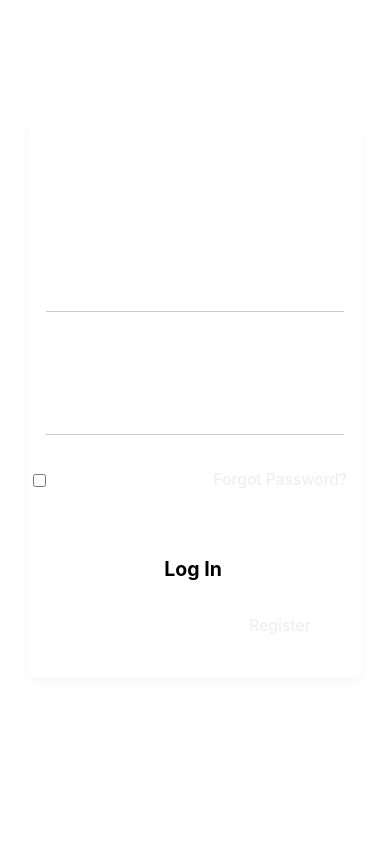
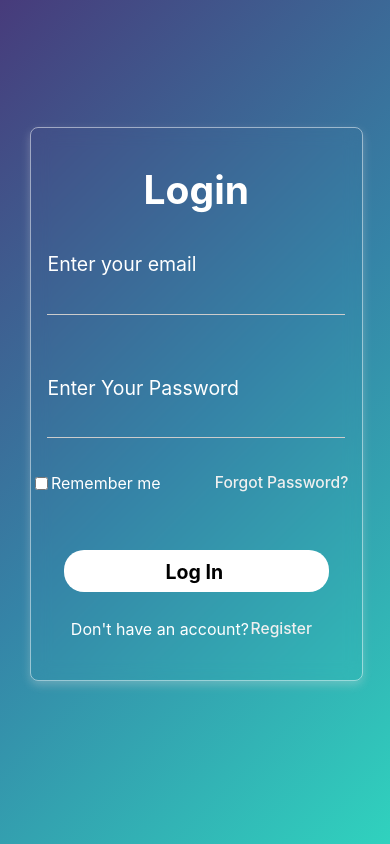
Before and after one commit to Abhinav352/MainProject_S8, a React (Vite) app in the folder main/: page /Login in a window 390 px wide. Built offline with nearby package versions, Linux system fonts and the light colour scheme; no server answers.

Commit message:
background change

```diff
--- a/main/src/assets/Login.css
+++ b/main/src/assets/Login.css
@@ -5,12 +5,18 @@ body {
     position: fixed;
     align-items: center;
     justify-content: center;
-    min-height: 100vh;
-    width: 100%;
+
     padding: 5vw;
     box-sizing: border-box;
   }
-
+  .backg{
+    background-image: linear-gradient(-225deg, #473B7B 0%, #3584A7 51%, #30D2BE 100%);
+    height: 100vh;
+    width: 100vw;
+  }
+  #wrapper{
+    position: fixed;
+  }
   form {
     display: flex;
     flex-direction: column;
@@ -94,8 +100,8 @@ body {
     }
      body #wrapper{
         padding: 2vh 2vw;
-        margin-top: 15%;
-        margin-bottom: 5%;
+        margin-top: 6%;
+        margin-left: 35%;
      }
      h2 {
       font-size: 3vw;
@@ -178,7 +184,8 @@ body {
         width: 85vw;
         max-width: 400px;
         border-radius: 8px;
-        margin-bottom: 5vh;
+        margin-left: 3.5vh;
+        margin-top: 15vh;
         text-align: center;
         border: 1px solid rgba(255, 255, 255, 0.5);
         box-shadow: 0px 4px 10px rgba(230, 224, 224, 0.3);
--- a/main/src/assets/Login.jsx
+++ b/main/src/assets/Login.jsx
@@ -59,7 +59,7 @@ const Login = () => {
   };
 
   return (
-
+    <div className='backg'>
     <div id='wrapper'>
       <form >
       <h2>Login</h2>
@@ -95,6 +95,7 @@ const Login = () => {
       </div>
       </form>
     </div>
+    </div>
   );
 };
 
--- a/main/src/assets/NewsComponent.css
+++ b/main/src/assets/NewsComponent.css
@@ -1,3 +1,16 @@
+body{
+  display: flex;
+}
+
+.newsback{
+
+  background-image: linear-gradient(-20deg, #2b5876 0%, #4e4376 100%);
+ height: 100vh;
+
+  width:100vw;
+}
+
+
 .news-list {
     display: flex;
     flex-wrap: wrap;
@@ -60,6 +73,7 @@
   }
   .news-item{
     max-width: 400px;
+
     margin: 16px;
     padding: 16px;
     border: 1px solid #ccc;
@@ -77,11 +91,13 @@
 
   @media screen and (max-width: 600px) {
     #dis{
-      margin-top: 8%;
+      margin-top: 20%;
      margin-left: 10%;
     }
 
-
+    #posi{
+      position: fixed;
+    }
 
    .news-list{
     max-height: 70vh;
--- a/main/src/assets/NewsComponent.jsx
+++ b/main/src/assets/NewsComponent.jsx
@@ -25,7 +25,8 @@ const NewsComponent = () => {
   }, []);
 
   return (
-    <div>
+    <div className='newsback'>
+      <div id='posi'>
       <h2 id='dis'>Disaster News</h2>
       <div className="news-list">
         {news.map((article, index) => (
@@ -38,6 +39,7 @@ const NewsComponent = () => {
           </div>
         ))}
       </div>
+      </div>
     </div>
   );
 };
```
